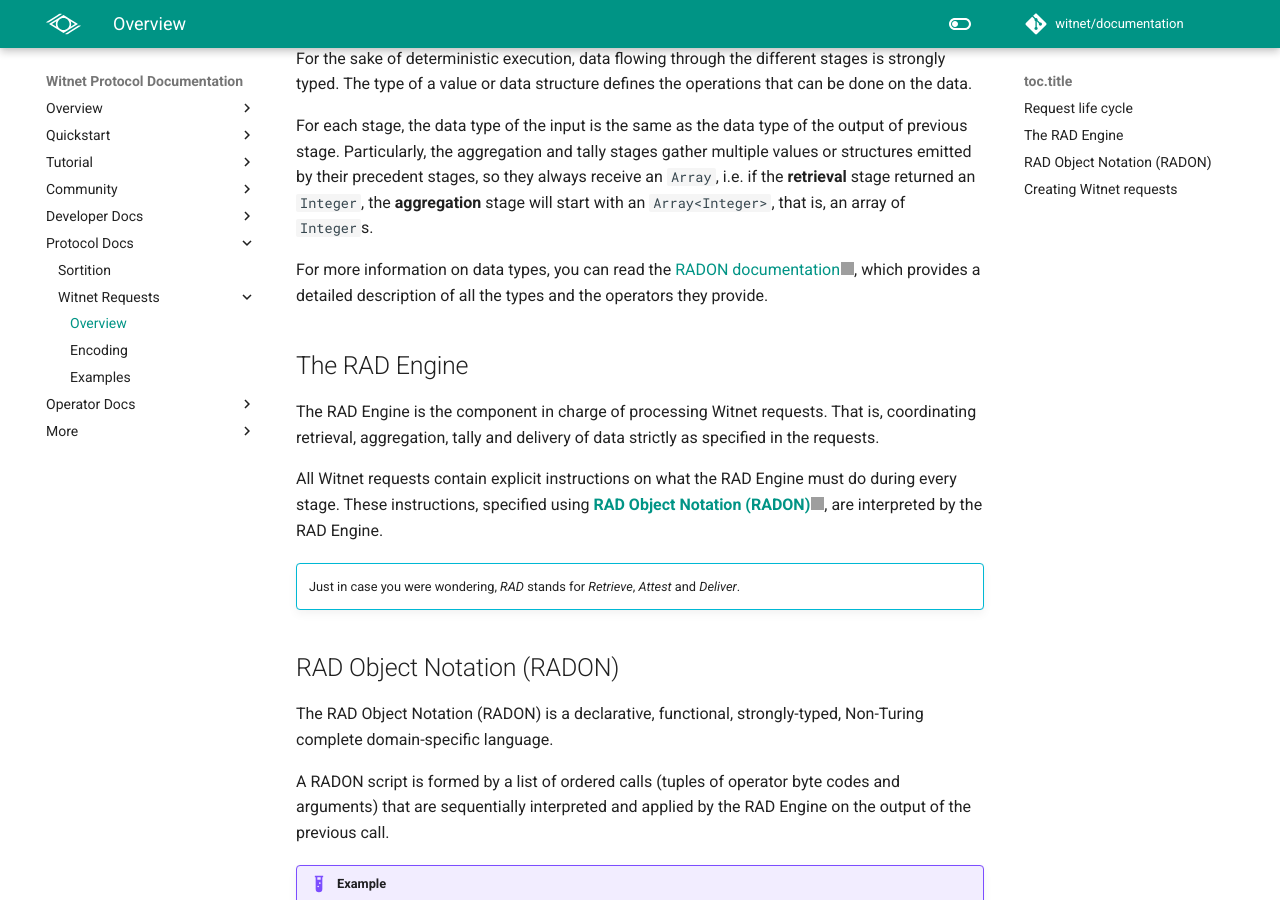
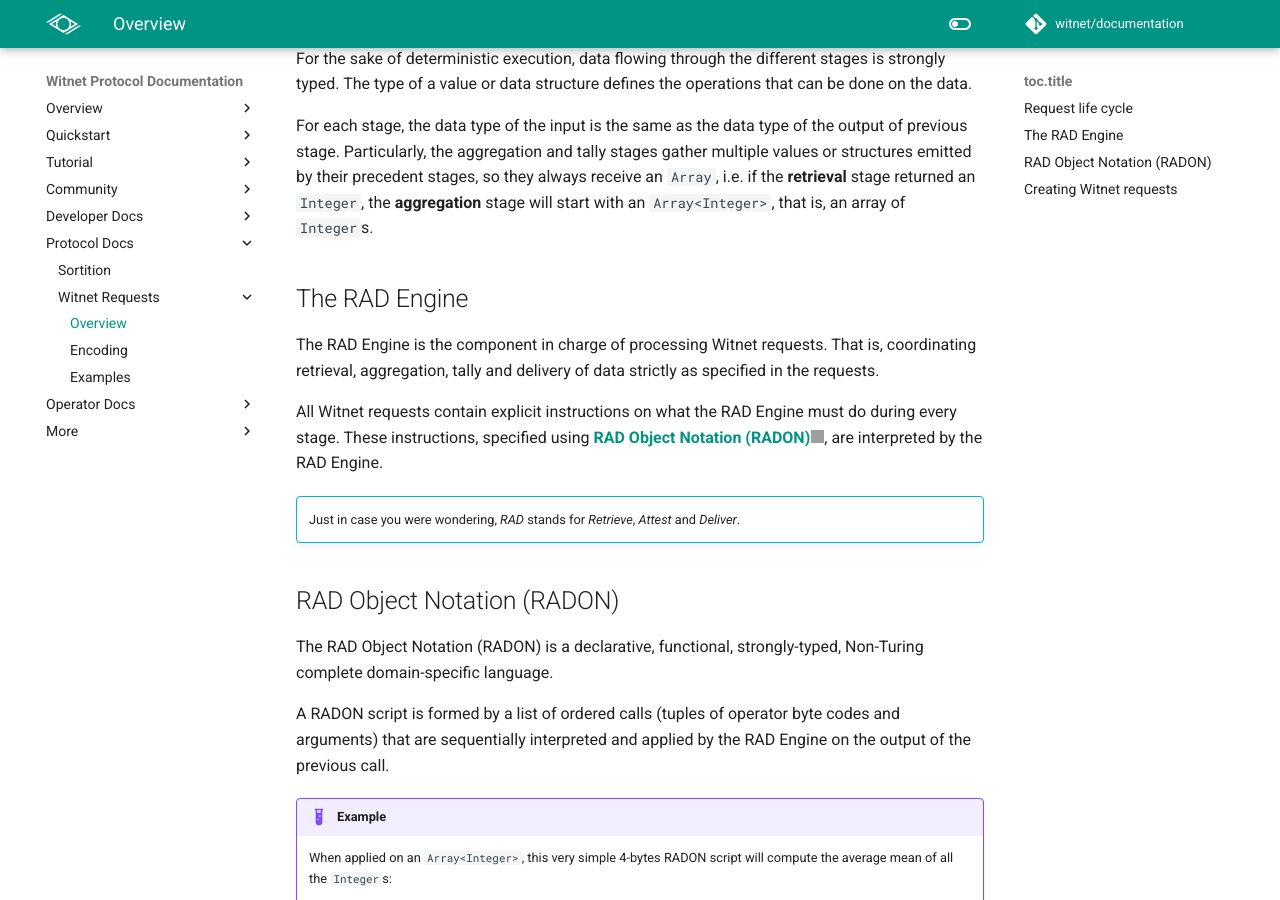
Before and after one commit to witnet/documentation, an MkDocs documentation site: the page built from docs/protocol/data-requests/overview.md, in a window 1280 px wide and 900 px high, scrolled down 577 px. Built offline with MkDocs 1.6.1 and Material for MkDocs 9.7.7, drawn with Linux system fonts in a browser that asks for light colours; comment, search, counter and statistics services are not loaded; grey boxes are pictures that could not be loaded.

Commit message:
fix: remove broken links, fix typos

```diff
--- a/docs/protocol/data-requests/overview.md
+++ b/docs/protocol/data-requests/overview.md
@@ -33,10 +33,6 @@ tally stages gather multiple values or structures emitted by their
 precedent stages, so they always receive an `Array`, i.e. if the
 **retrieval** stage returned an `Integer`, the **aggregation** stage
 will start with an `Array<Integer>`, that is, an array of `Integer`s.
-
-For more information on data types, you can read the
-[RADON documentation][radon], which provides a detailed description of
-all the types and the operators they provide.
 
 ## The RAD Engine
 
```
Also changed, not shown: docs/overview/concepts.md (+1 -2 lines), docs/tutorials/bitcoin-price-feed/fine-tuning.md (+2 -1 lines), docs/tutorials/bitcoin-price-feed/introduction.md (+1 -1 lines).
